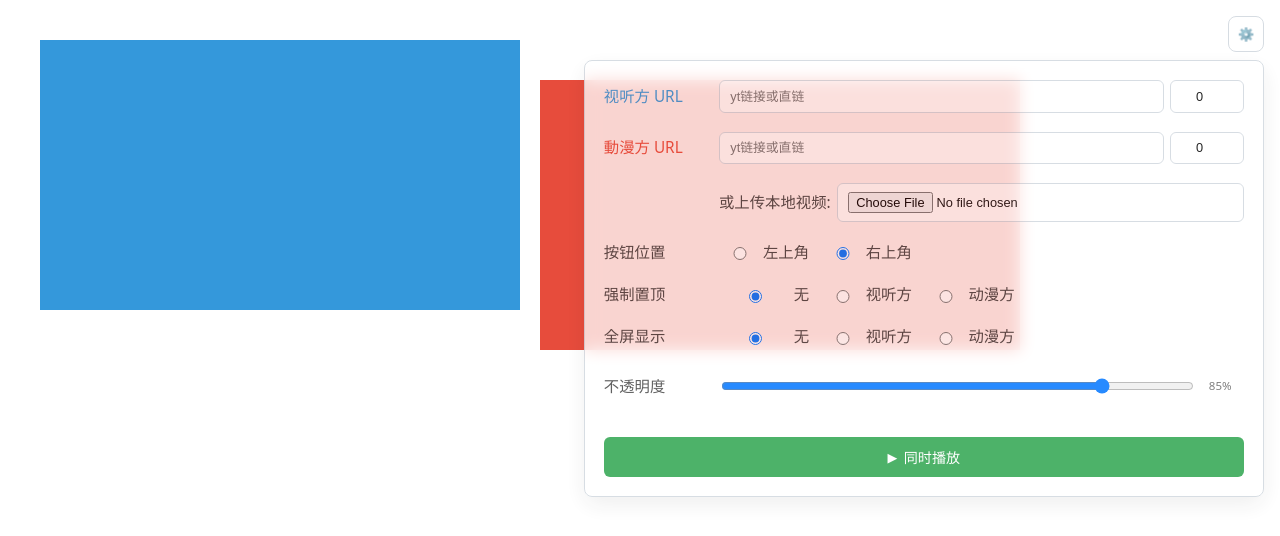
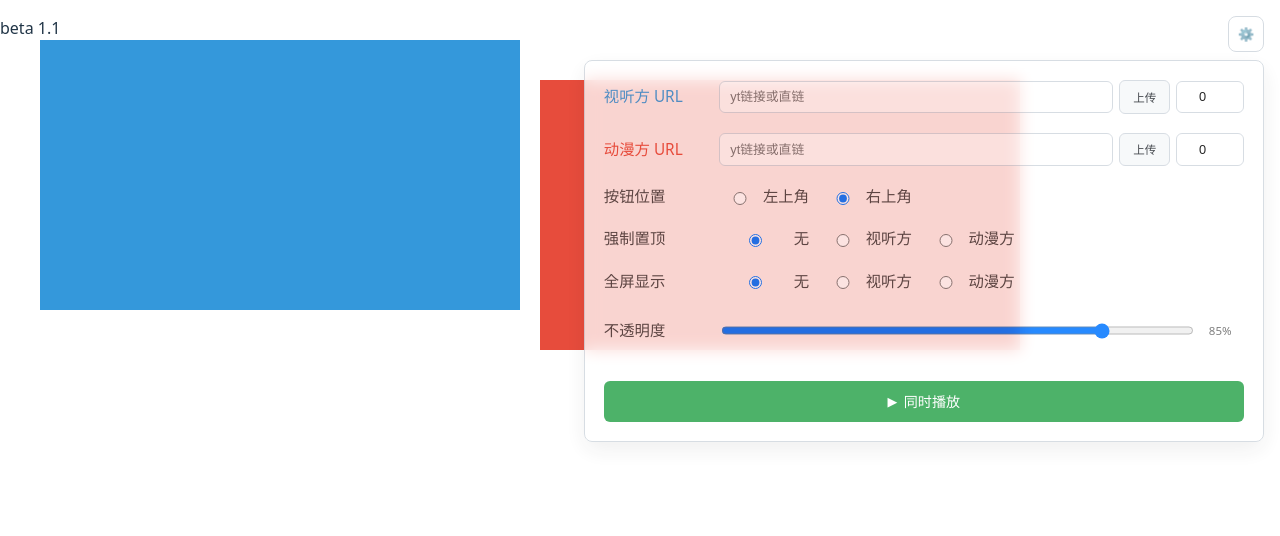
Before and after one commit to Noodles-Lover/VideoSynchronizer, a Vue app: page / in a window 1280 px wide. Shown: the top 536 px of the page. Built offline with nearby package versions, Linux system fonts and the light colour scheme.

Commit message:
opti: 双方支持本地视频、项目架构优化

```diff
--- a/src/App.vue
+++ b/src/App.vue
@@ -1,12 +1,12 @@
 <script setup>
 import { ref } from 'vue'
-import { store } from './store'
-import { useWindowManagement } from './composables/useWindowManagement'
-import { useYouTube } from './composables/useYouTube'
-import SettingsPanel from './components/SettingsPanel.vue'
-import VideoPane from './components/VideoPane.vue'
-import moveIcon from './assets/move.svg'
-import zoomIcon from './assets/zoom.svg'
+import { store } from '@/utils/store'
+import { useWindowManagement } from '@/utils/useWindowManagement'
+import { useYouTube } from '@/utils/useYouTube'
+import SettingsPanel from '@/components/SettingsPanel.vue'
+import VideoPane from '@/components/VideoPane.vue'
+import moveIcon from '@/assets/move.svg'
+import zoomIcon from '@/assets/zoom.svg'
 
 // 解析 YouTube 视频 ID（支持 watch?v=、youtu.be、/shorts/、/embed/）
 const { getYouTubeId, buildYouTubeEmbed, isYouTube } = useYouTube()
@@ -25,6 +25,7 @@ const {
 
 <template>
   <div class="app-root">
+    <p>beta 1.1</p>
     <!-- 设置按钮与面板 -->
     <SettingsPanel />
 
--- a/src/components/SettingsPanel.vue
+++ b/src/components/SettingsPanel.vue
@@ -14,18 +14,18 @@
         <label :style="{ color: store.viewerColor }">视听方 URL</label>
         <div class="input-with-time">
           <input v-model="store.viewer.rawUrl" placeholder="yt链接或直链" @input="handleUrlInput('viewer')" />
+          <button class="upload-btn" @click="$refs.viewerFileInput.click()">上传</button>
+          <input type="file" ref="viewerFileInput" accept="video/*" @change="handleFileUpload($event, 'viewer')" style="display: none" />
           <input v-model.number="store.viewer.startTime" type="number" placeholder="秒" @input="handleUrlInput('viewer')" class="time-input" />
         </div>
       </div>
       <div class="field">
-        <label :style="{ color: store.animeColor }">動漫方 URL</label>
+        <label :style="{ color: store.animeColor }">动漫方 URL</label>
         <div class="input-with-time">
           <input v-model="store.anime.rawUrl" placeholder="yt链接或直链" @input="handleUrlInput('anime')" />
+          <button class="upload-btn" @click="$refs.animeFileInput.click()">上传</button>
+          <input type="file" ref="animeFileInput" accept="video/*" @change="handleFileUpload($event, 'anime')" style="display: none" />
           <input v-model.number="store.anime.startTime" type="number" placeholder="秒" @input="handleUrlInput('anime')" class="time-input" />
-        </div>
-        <div class="file-upload">
-          <label class="file-label">或上传本地视频: </label>
-          <input type="file" accept="video/*" @change="handleFileUpload" />
         </div>
       </div>
       <div class="field">
@@ -75,21 +75,26 @@
 
 <script setup>
 import { ref } from 'vue'
-import { store } from '../store'
-import { useYouTube } from '../composables/useYouTube'
-import { eventBus } from '../utils/eventBus'
-import { createPlayer, LocalVideo } from '../models/VideoPlayer'
+import { store } from '@/utils/store'
+import { useYouTube } from '@/utils/useYouTube'
+import { eventBus } from '@/utils/eventBus'
+import { createPlayer, LocalVideo } from '@/utils/VideoPlayer'
 
 const showSettings = ref(true)
 const { isYouTube } = useYouTube()
 
-const handleFileUpload = (event) => {
+const handleFileUpload = (event, type) => {
   const file = event.target.files[0]
   if (!file) return
 
   const player = new LocalVideo()
   player.load(file)
-  store.anime = player
+
+  if (type === 'viewer') {
+    store.viewer = player
+  } else {
+    store.anime = player
+  }
 }
 
 const handleUrlInput = (type) => {
@@ -152,9 +157,22 @@ const handleSyncPlay = () => {
 .file-upload { width: 100%; display: flex; align-items: center; margin-top: 0.5vw; margin-left: 9vw; }
 .file-label { font-size: clamp(12px, 0.9vw, 14px); color: #666; margin-right: 0.5vw; width: auto !important; min-width: auto !important; }
 .field label { width: 8vw; min-width: 90px; font-size: clamp(13px, 1.2vw, 18px); color: #444; font-weight: 500; }
-.field input { flex: 1; padding: 0.6vw 0.8vw; border: 1px solid #d0d7de; border-radius: 6px; font-size: clamp(12px, 1vw, 16px); background: rgba(255, 255, 255, 0.8); }
-.input-with-time { flex: 1; display: flex; gap: 0.5vw; }
-.time-input { width: 4vw !important; min-width: 50px !important; flex: none !important; text-align: center; }
+.field input { flex: 1; padding: 0.6vw 0.8vw; border: 1px solid #d0d7de; border-radius: 6px; font-size: clamp(12px, 1vw, 16px); background: rgba(255, 255, 255, 0.8); min-width: 0; }
+.upload-btn {
+  padding: 0.6vw 1vw;
+  background: #f6f8fa;
+  border: 1px solid #d0d7de;
+  border-radius: 6px;
+  font-size: clamp(11px, 0.9vw, 14px);
+  color: #24292f;
+  cursor: pointer;
+  white-space: nowrap;
+  transition: all 0.2s;
+}
+.upload-btn:hover { background: #f3f4f6; border-color: #1b1f2426; }
+.upload-btn:active { background: #ebecf0; }
+.input-with-time { flex: 1; display: flex; gap: 0.5vw; align-items: center; }
+.time-input { width: 3.5vw !important; min-width: 45px !important; flex: none !important; text-align: center; }
 .radio-group { display: flex; gap: 1vw; font-size: clamp(12px, 0.9vw, 15px); color: #444; }
 .radio-group label { display: flex; align-items: center; gap: 0.3vw; cursor: pointer; width: auto; }
 .slider-group { flex: 1; display: flex; align-items: center; gap: 1vw; }
--- a/src/components/VideoPane.vue
+++ b/src/components/VideoPane.vue
@@ -35,9 +35,9 @@
 </template>
 
 <script setup>
-import { store } from '../store'
+import { store } from '@/utils/store'
 import { ref, onMounted, onUnmounted } from 'vue'
-import { eventBus } from '../utils/eventBus'
+import { eventBus } from '@/utils/eventBus'
 
 const props = defineProps({
   win: Object,
--- a/src/models/VideoPlayer.js
+++ b/src/utils/VideoPlayer.js
@@ -1,4 +1,4 @@
-import { useYouTube } from '../composables/useYouTube';
+import { useYouTube } from '@/utils/useYouTube';
 
 const { buildYouTubeEmbed, isYouTube, getYouTubeTimestamp, stripYouTubeTimestamp } = useYouTube();
 
@@ -11,12 +11,14 @@ export class VideoPlayer {
     this.type = 'none'; // 'youtube', 'local', 'none'
   }
 
+  // 修改：提供默認實現，避免拋出錯誤導致 eventBus 中斷
   load(source) {
-    throw new Error('Method "load()" must be implemented.');
+    console.log('Base player load called with:', source);
   }
 
+  // 修改：提供默認實現
   play(videoElement) {
-    throw new Error('Method "play()" must be implemented.');
+    console.log('Base player play called');
   }
 }
 
--- a/src/utils/eventBus.js
+++ b/src/utils/eventBus.js
@@ -4,7 +4,14 @@ const bus = reactive(new Map());
 export const eventBus = {
   emit(event, ...args) {
     if (bus.has(event)) {
-      bus.get(event).forEach(callback => callback(...args));
+      // 修改：使用 try-catch 包裹回調，防止單個回調報錯導致後續回調不執行
+      bus.get(event).forEach(callback => {
+        try {
+          callback(...args);
+        } catch (e) {
+          console.error(`Error in eventBus handler for "${event}":`, e);
+        }
+      });
     }
   },
   on(event, callback) {
--- a/src/store.js
+++ b/src/utils/store.js
@@ -1,5 +1,5 @@
 import { reactive, watch } from 'vue'
-import { createPlayer } from './models/VideoPlayer'
+import { createPlayer } from '@/utils/VideoPlayer'
 
 export const store = reactive({
   viewer: createPlayer(''),
--- a/src/composables/useWindowManagement.js
+++ b/src/utils/useWindowManagement.js
@@ -1,5 +1,5 @@
 import { ref, reactive, watch } from 'vue'
-import { store } from '../store'
+import { store } from '@/utils/store'
 
 export function useWindowManagement() {
   // 窗口系统：自由拖动/缩放/重叠（无可见外框）
--- a/vite.config.js
+++ b/vite.config.js
@@ -1,8 +1,14 @@
 import { defineConfig } from 'vite'
 import vue from '@vitejs/plugin-vue'
+import { fileURLToPath, URL } from 'node:url'
 
 // https://vite.dev/config/
 export default defineConfig({
   base: './',
   plugins: [vue()],
+  resolve: {
+    alias: {
+      '@': fileURLToPath(new URL('./src', import.meta.url))
+    }
+  }
 })
```
Also changed, not shown: src/utils/useYouTube.js (line endings or trailing spaces), 1 other file (tests, documents, lock files or other folders).
